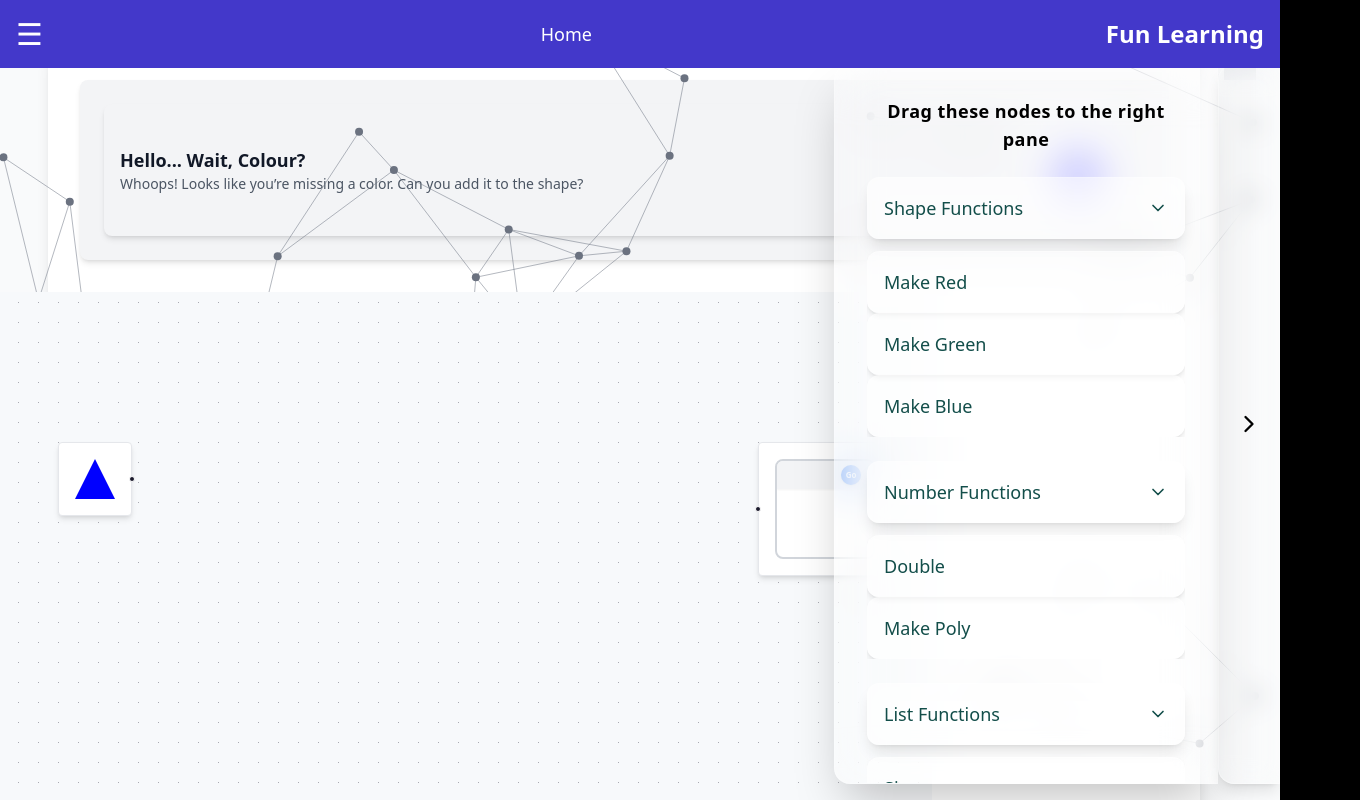
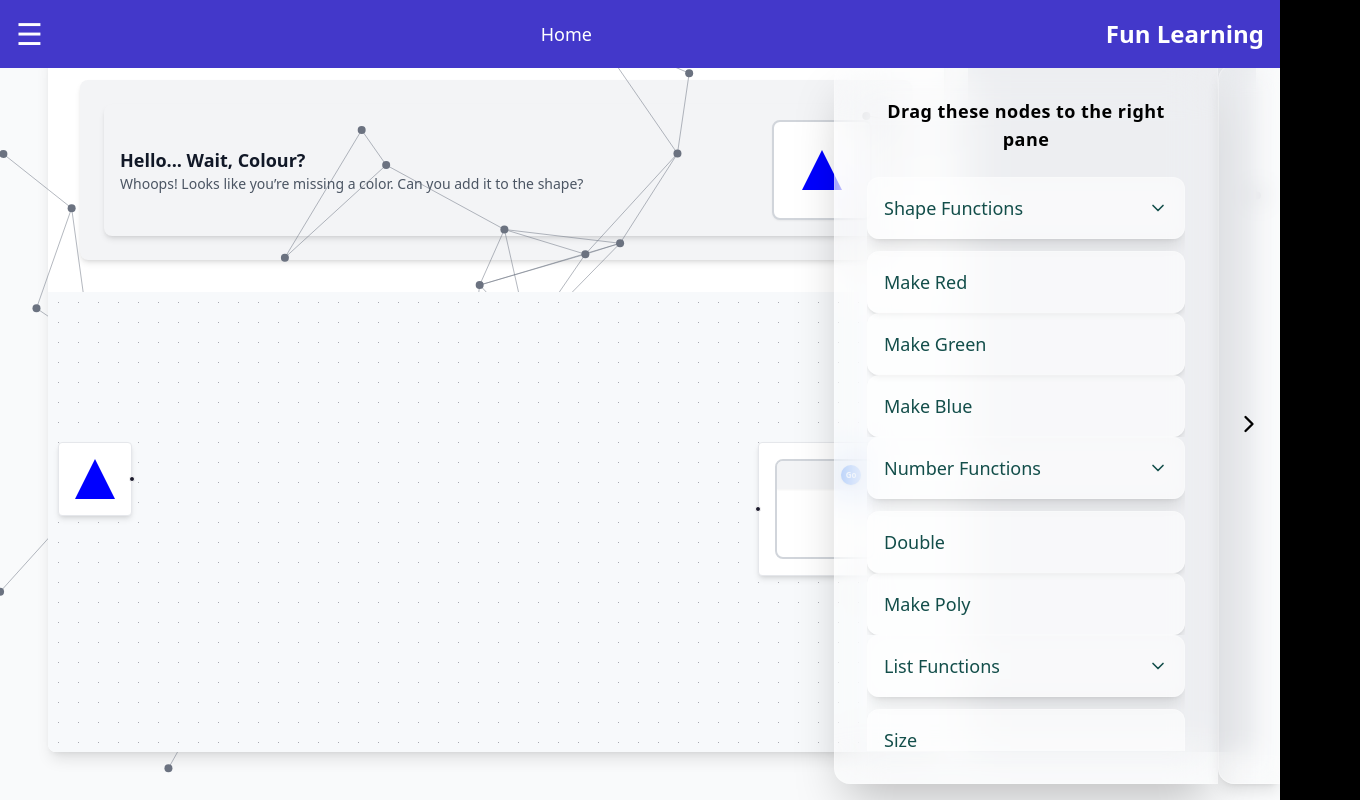
Before and after one commit to bobbomania/ichack-25, a Next.js app in the folder ichack-functional-edtech/: page /problem/1 in a window 1280 px wide. Shown: the top 800 px of the page, 1360 px wide, since content can reach past the window. Built offline with nearby package versions, Linux system fonts and the light colour scheme.

Commit message:
cool style

```diff
--- a/ichack-functional-edtech/src/app/problem/[number]/page.tsx
+++ b/ichack-functional-edtech/src/app/problem/[number]/page.tsx
@@ -81,18 +81,18 @@ const ProblemPage: FC<ProblemPageProps> = ({ params }) => {
 
   if (!unwrappedParams) return <div>Loading...</div>; // Loading state if `params` is not yet available
 
-  const { number } = unwrappedParams; // Extract the dynamic 'number' from the URL  var [title, description, comp] = getPageData(number);
+  const { number } = unwrappedParams; // Extract the dynamic 'number' from the URL
   var [title, description, comp] = getPageData(number);
 
   return (
     <Layout>
       <GraphCanvas />
 
-      <div className="min-h-screen w-full bg-gray-50 flex flex-row justify-center py-12 px-6">
+      <div className="w-full bg-gray-50 flex flex-row justify-center py-12 px-6 h-screen overflow-hidden">
         {/* Main Content Section */}
-        <main className="flex-1 max-w-6xl bg-white rounded-lg shadow-lg p-8 space-y-8 mx-6 h-full">
+        <main className="flex-1 max-w-6xl bg-white rounded-lg shadow-lg p-8 space-y-8 mx-6 h-full overflow-y-auto overflow-x-hidden">
           {/* Banner Section */}
-          <div className="bg-gray-100 rounded-lg p-6 shadow-md opacity-100"> {/* Set opacity to 100 */}
+          <div className="bg-gray-100 rounded-lg p-6 shadow-md opacity-100">
             <Banner title={title} description={description} smallBoxComponent={comp} />
           </div>
 
@@ -112,4 +112,5 @@ const ProblemPage: FC<ProblemPageProps> = ({ params }) => {
 };
 
 
+
 export default ProblemPage;
--- a/ichack-functional-edtech/src/components/pages/problems/BottomDragBar.tsx
+++ b/ichack-functional-edtech/src/components/pages/problems/BottomDragBar.tsx
@@ -1,8 +1,9 @@
-"use client"
+"use client";
+
 import React, { useState } from "react";
 import { useDnD } from "./DnDContext";
 import { FuncEnum } from "@/components/nodes/Type";
-import { ChevronDown, ChevronRight, ChevronLeft, ChevronRight as ExpandIcon } from "lucide-react";
+import { ChevronDown, ChevronRight, ChevronLeft } from "lucide-react";
 import { motion } from "framer-motion"; // For smooth animations
 
 const shapeFuncs = [FuncEnum.MAKE_RED, FuncEnum.MAKE_GREEN, FuncEnum.MAKE_BLUE];
@@ -46,6 +47,8 @@ const NodeList = () => {
         </div>
 
         {/* Function Sections */}
+        {/* Function Sections */}
+<div className="overflow-y-auto max-h-[80vh]">
   {[
     { title: "Shape Functions", key: "shape", funcs: shapeFuncs },
     { title: "Number Functions", key: "nat", funcs: natFuncs },
@@ -85,6 +88,8 @@ const NodeList = () => {
       </motion.div>
     </div>
   ))}
+</div>
+
       </motion.aside>
 
       {/* Toggle Button (Permanent & Changes Icon) */}
```
Lines whose indentation alone changed are shown as unchanged.
